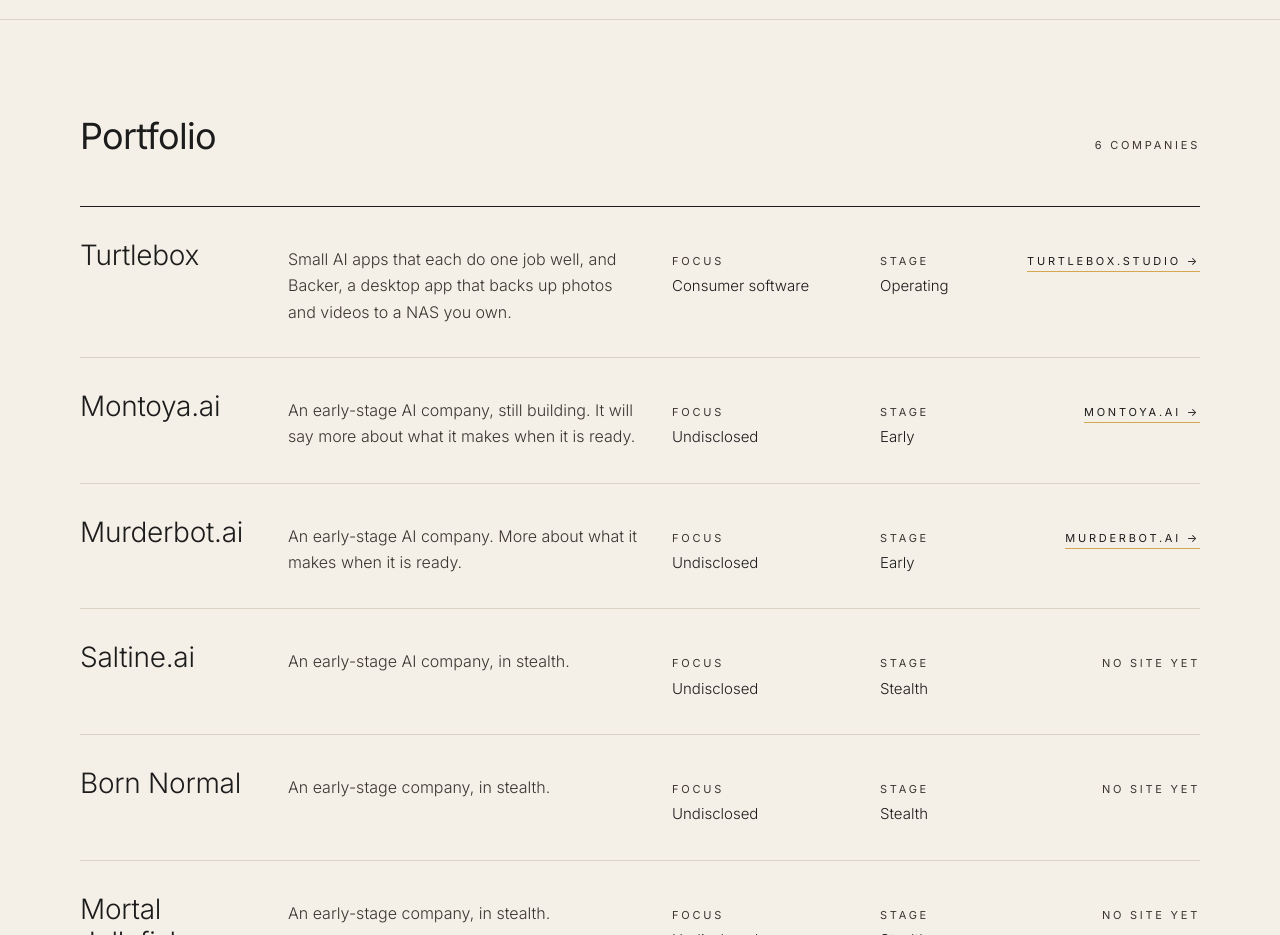
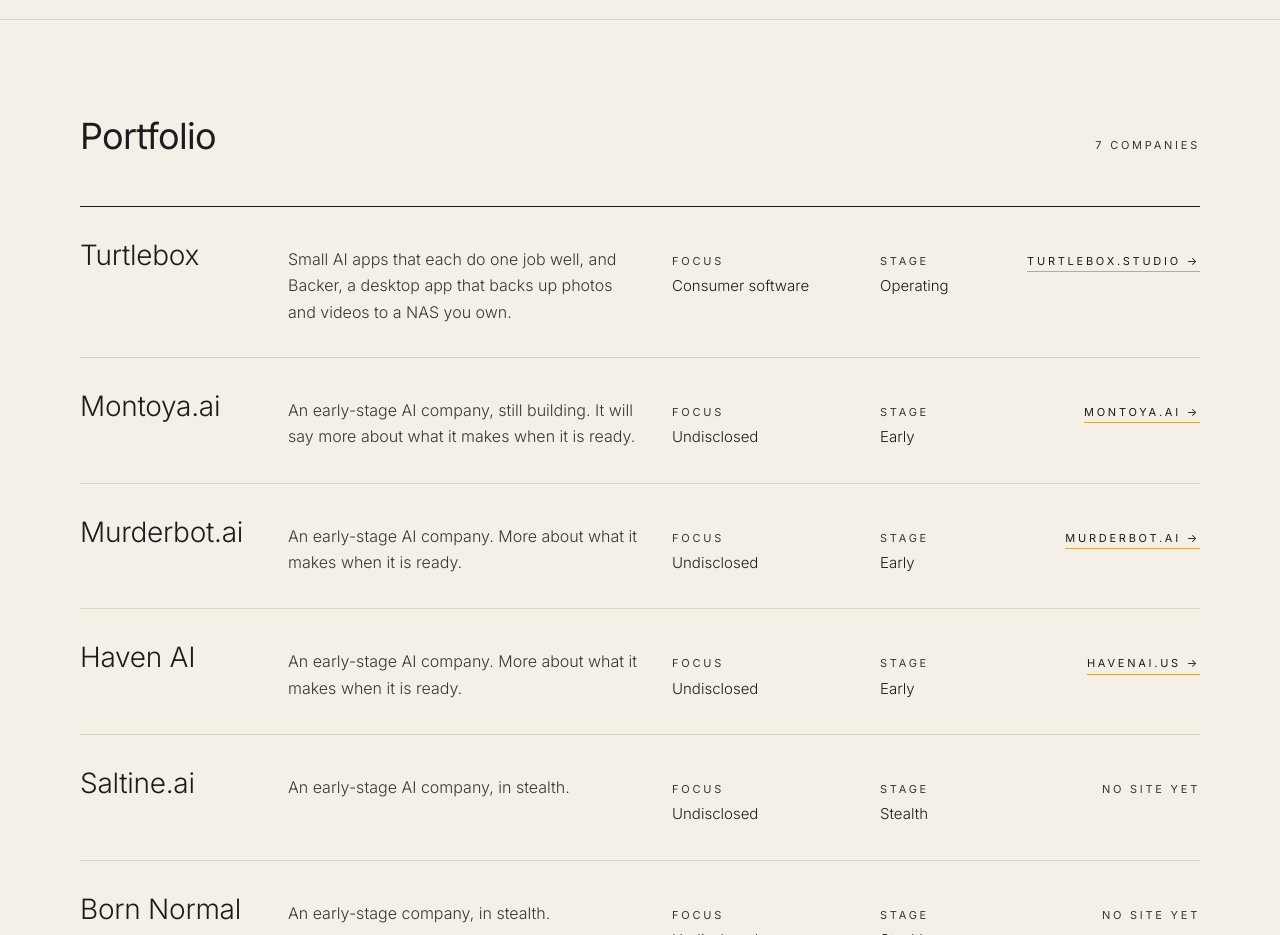
Before and after one commit to howardcrow3/highturtle, a plain HTML site: page index.html in a window 1280 px wide. Shown: the part 640-1575 px from the top of the page. Drawn offline with Linux system fonts and the light colour scheme.

Commit message:
Add Haven AI to the portfolio and a setup workflow for highturtle.ai (#8)
infra/setup-highturtle-ai.sh adds highturtle.ai (and www) to the High
Turtle CloudFront distribution with a new certificate, points its DNS
there, and 301-redirects highturtle.com and www to highturtle.ai.
/api/* is never redirected so list links keep working. Email records
are not touched.


Claude-Session: https://claude.ai/code/session_014qhhvEHFHcvwWKR9xRq41v

Co-authored-by: Claude <noreply@anthropic.com>

```diff
--- a/index.html
+++ b/index.html
@@ -56,7 +56,7 @@
       <div class="wrap">
         <div class="section-head">
           <h2>Portfolio</h2>
-          <p class="count-note">6 companies</p>
+          <p class="count-note">7 companies</p>
         </div>
         <ul class="portfolio">
           <li>
@@ -84,6 +84,15 @@
               <span class="pf-meta"><span class="pf-label">Focus</span>Undisclosed</span>
               <span class="pf-meta"><span class="pf-label">Stage</span>Early</span>
               <span class="pf-go">murderbot.ai <span aria-hidden="true">&rarr;</span></span>
+            </a>
+          </li>
+          <li>
+            <a class="pf-row" href="https://havenai.us">
+              <span class="pf-name">Haven AI</span>
+              <span class="pf-desc">An early-stage AI company. More about what it makes when it is ready.</span>
+              <span class="pf-meta"><span class="pf-label">Focus</span>Undisclosed</span>
+              <span class="pf-meta"><span class="pf-label">Stage</span>Early</span>
+              <span class="pf-go">havenai.us <span aria-hidden="true">&rarr;</span></span>
             </a>
           </li>
           <li>
```
Also changed, not shown: .github/workflows/highturtle-ai-setup.yml (added), 1 other file.
